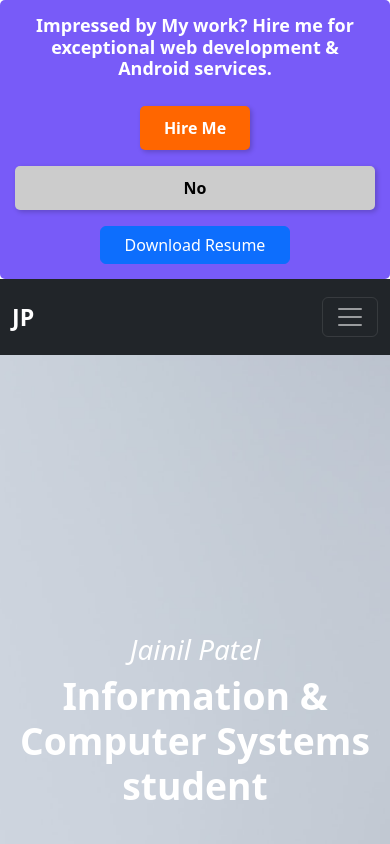
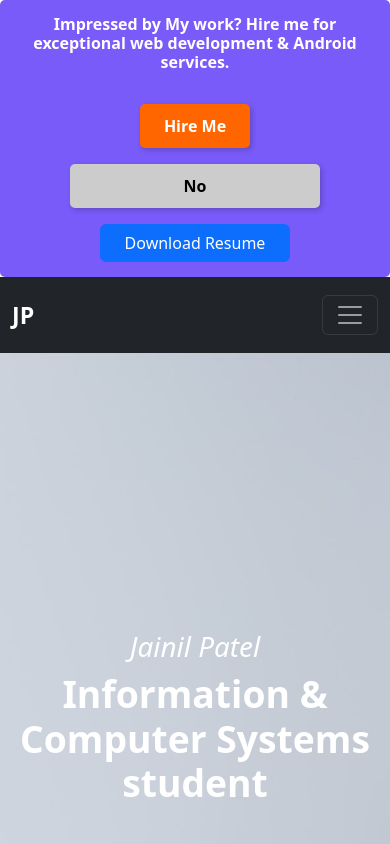
Before and after one commit to Jainil92006/Re, a plain HTML site: page index.html in a window 390 px wide. Shown: the top 844 px of the page. Drawn offline with nearby package versions, Linux system fonts and the light colour scheme.

Commit message:
Update style.css

```diff
--- a/style.css
+++ b/style.css
@@ -19,17 +19,16 @@ body {
   background: #785BF8;
   color: white;
   border-radius: 5px;
-  flex-wrap: wrap; /* Allow wrapping for small screens */
-  text-align: center; /* Center text in small view */
+  flex-wrap: wrap; /* allows wrapping on small screens */
 }
 
 #hm h3 {
   margin: 0;
   font-size: 18px;
   font-weight: 600;
+  text-align: center;
 }
 
-/* Buttons */
 #hm button {
   padding: 10px 20px;
   border: none;
@@ -41,29 +40,27 @@ body {
   box-shadow: 2px 2px 5px rgba(0, 0, 0, 0.2);
 }
 
+/* Buttons */
 #hire-btn {
   background-color: #ff6600;
   color: white;
 }
-
 #hire-btn:hover {
   background-color: #e65c00;
   transform: scale(1.1);
   box-shadow: 4px 4px 10px rgba(230, 92, 0, 0.5);
 }
-
 #no-btn {
   background-color: #ccc;
   color: black;
 }
-
 #no-btn:hover {
   background-color: #bbb;
   transform: scale(1.1);
   box-shadow: 4px 4px 10px rgba(100, 100, 100, 0.5);
 }
 
-/* Resume button */
+/* Resume Button */
 .resume-btn {
   background-color: white;
   margin-left: 100px;
@@ -75,28 +72,34 @@ body {
   border-radius: 5px;
   transition: all 0.3s ease;
 }
-
 .resume-btn:hover {
   background-color: #ffd700;
   color: #333;
   transform: scale(1.05);
 }
 
-/* 📱 Mobile responsiveness */
+/* --- Mobile Responsive Fix --- */
 @media (max-width: 600px) {
   #hm {
-    flex-direction: column; /* Stack items vertically */
-    gap: 10px;
+    flex-direction: column;   /* Stack vertically */
+    text-align: center;
+  }
+
+  #hm h3 {
+    font-size: 16px;
+    margin-bottom: 10px;
+  }
+
+  #hm button {
+    width: 100%;   /* Full width buttons */
+    max-width: 250px;
   }
 
   .resume-btn {
-    margin-left: 0; /* Remove extra spacing */
-    width: 100%;    /* Full width on small screens */
-    text-align: center;
-  }
-
-  #hm button {
-    width: 100%; /* Make buttons full width on small screens */
+    margin-left: 0;   /* Remove big left margin on mobile */
+    margin-top: 10px;
+    width: 100%;
+    max-width: 250px;
   }
 }
 
```
